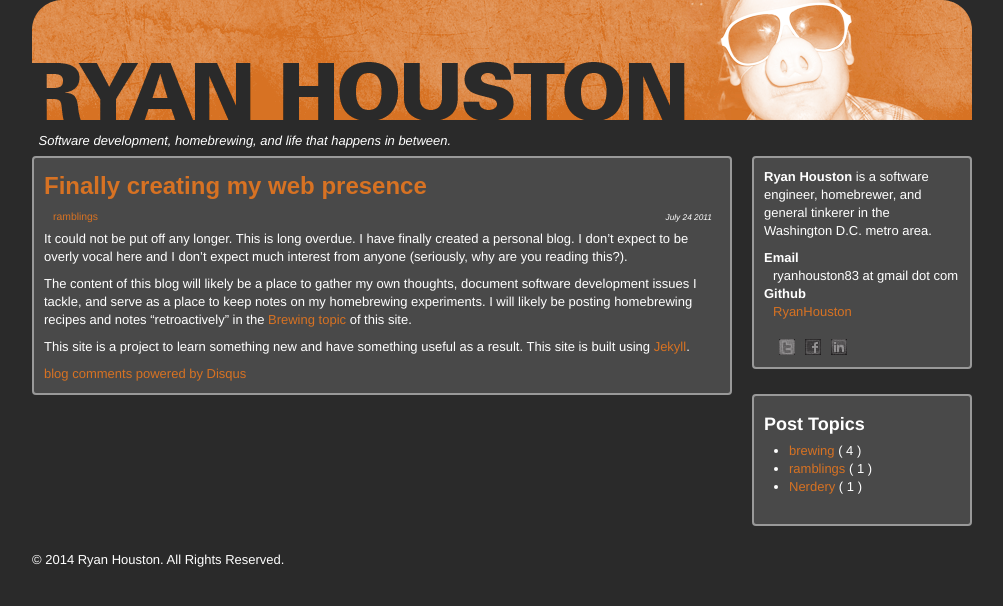
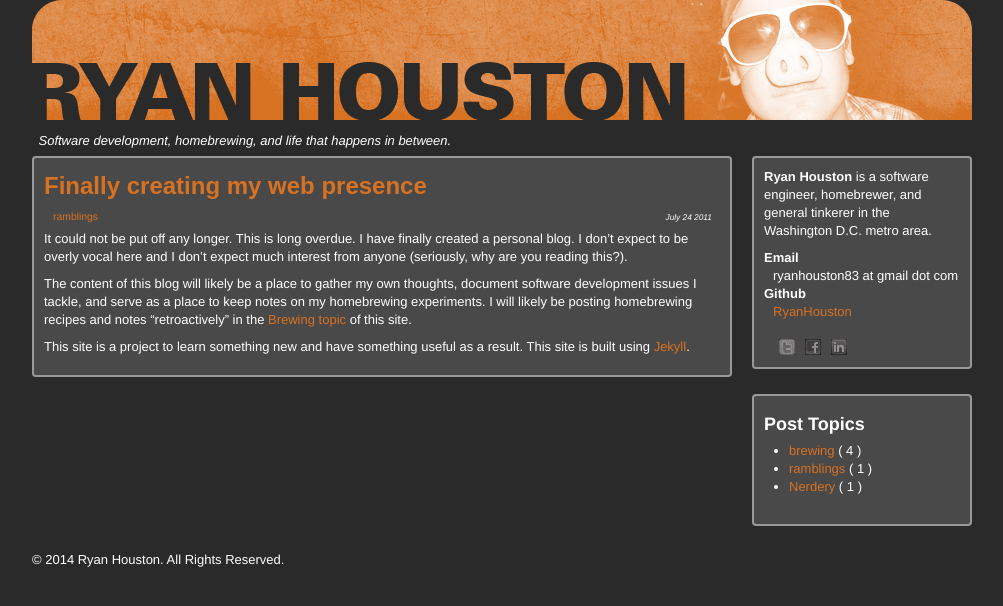
Before and after one commit to ryanhouston/ryanjhouston.com, a Jekyll site: the page built from _posts/2011-07-24-finally-creating-mah-blog.markdown, in a window 1280 px wide. Shown: the top 606 px of the page, without its empty margins (138-1141 px from the left). Built offline with Jekyll 4.4.1, drawn with Linux system fonts in a browser that asks for light colours; comment, search, counter and statistics services are not loaded; some of the changed lines change nothing that is shown.

Commit message:
Remove Disqus comments

```diff
--- a/_layouts/post.html
+++ b/_layouts/post.html
@@ -8,22 +8,4 @@
 
   {{ content }}
 
-  <div id="disqus_thread"></div>
-  <script type="text/javascript">
-      /* * * CONFIGURATION VARIABLES: EDIT BEFORE PASTING INTO YOUR WEBPAGE * * */
-      var disqus_shortname = 'ryanjhouston'; // required: replace example with your forum shortname
-
-      // The following are highly recommended additional parameters. Remove the slashes in front to use.
-      var disqus_identifier = '{{ page.disqus-id }}';
-      var disqus_url = 'http://ryanjhouston.com/{{ page.url }}';
-
-      /* * * DON'T EDIT BELOW THIS LINE * * */
-      (function() {
-          var dsq = document.createElement('script'); dsq.type = 'text/javascript'; dsq.async = true;
-          dsq.src = 'http://' + disqus_shortname + '.disqus.com/embed.js';
-          (document.getElementsByTagName('head')[0] || document.getElementsByTagName('body')[0]).appendChild(dsq);
-      })();
-  </script>
-  <noscript>Please enable JavaScript to view the <a href="http://disqus.com/?ref_noscript">comments powered by Disqus.</a></noscript>
-  <a href="http://disqus.com" class="dsq-brlink">blog comments powered by <span class="logo-disqus">Disqus</span></a>
 </div>
```
